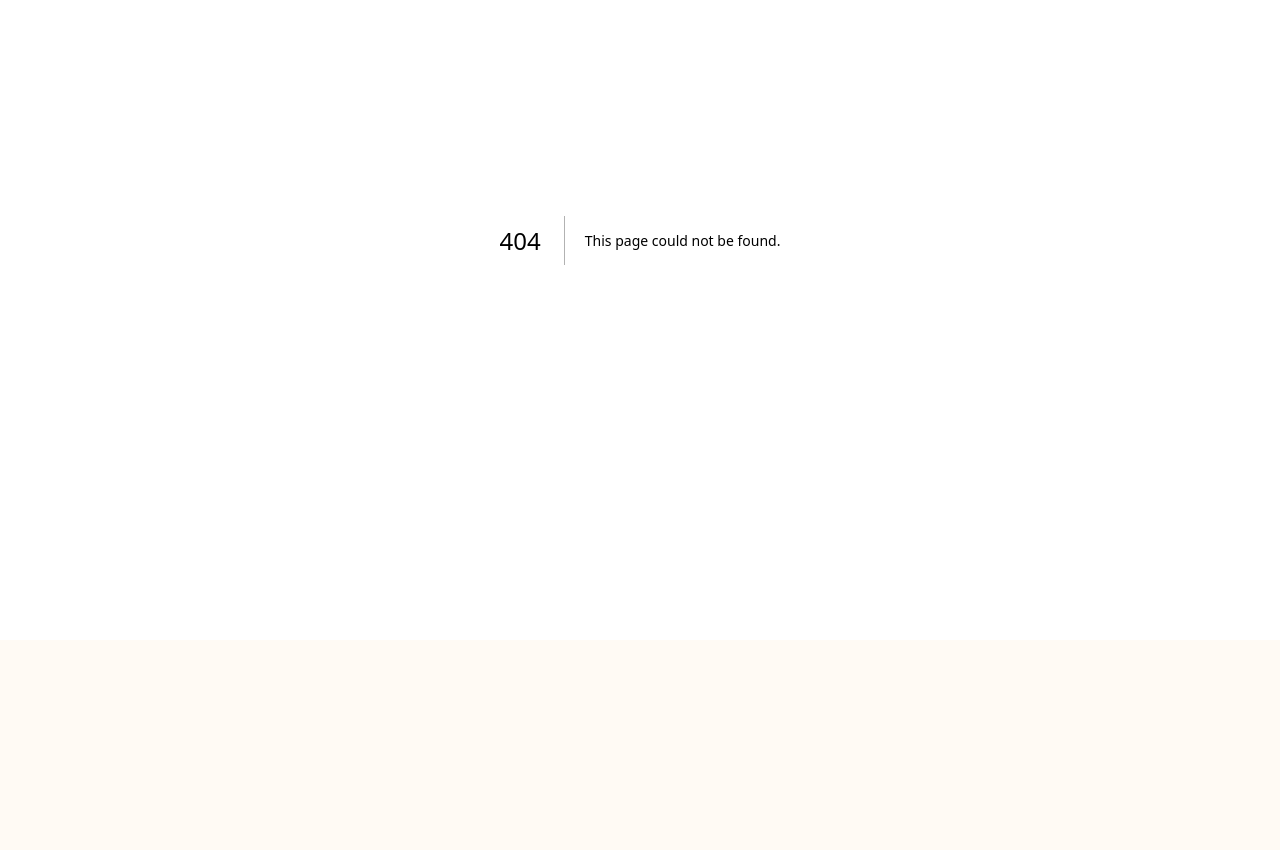
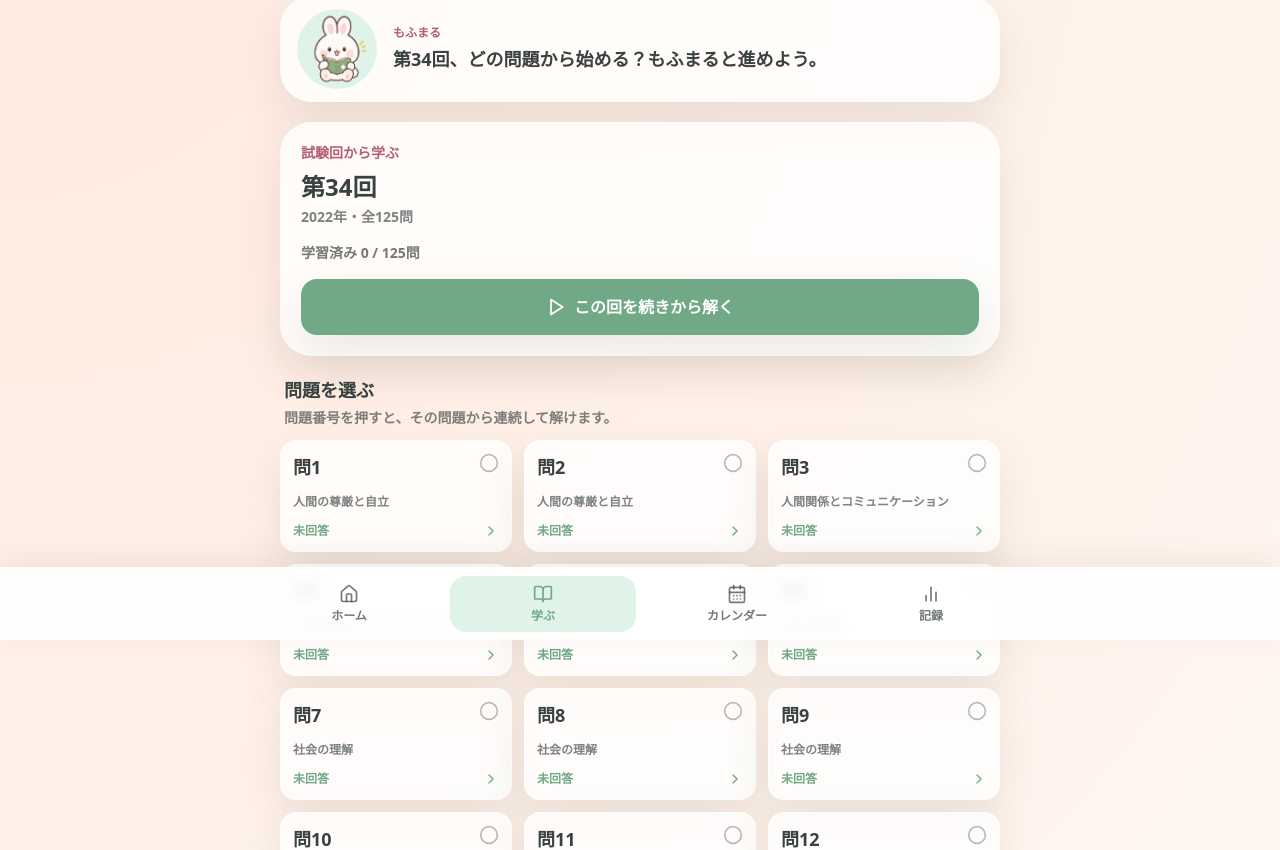
Before and after one commit to arpeggionium/usagi-study-room, a Next.js app: page /round/34 in a window 1280 px wide. Before the commit this address had no page. Shown: the part 160-1010 px from the top of the page. Before the commit the page ends 800 px from the top, so only its background shows below. Built offline with nearby package versions, Linux system fonts and the light colour scheme.

Commit message:
Add exam round question overview

```diff
--- a/app/learn/page.tsx
+++ b/app/learn/page.tsx
@@ -42,7 +42,7 @@ export default function LearnPage() {
         <section className="space-y-3" aria-label="試験回から選ぶ">
           <div className="px-1">
             <p className="text-sm font-black text-berry">試験回から選ぶ</p>
-            <p className="mt-1 text-sm font-bold text-ink/65">途中で閉じても、次の問題から再開できます。</p>
+            <p className="mt-1 text-sm font-bold text-ink/65">問題一覧から、好きな問題を選んで始められます。</p>
           </div>
           {rounds.map((round) => (
             <article key={round.examRound} className="rounded-3xl border border-white/80 bg-white/80 p-4 shadow-soft">
@@ -57,10 +57,10 @@ export default function LearnPage() {
                 学習済み {round.answeredQuestionCount} / {round.questionCount}・正答率 {round.accuracy === null ? "--%" : `${round.accuracy}%`}
               </p>
               <Link
-                href={`/quiz?mode=round&round=${round.examRound}`}
+                href={`/round/${round.examRound}`}
                 className="mt-4 inline-flex min-h-11 items-center gap-1 rounded-full px-3 text-sm font-black text-leaf focus:outline-none focus:ring-4 focus:ring-peach"
               >
-                この回を解く <ChevronRight className="h-5 w-5" aria-hidden="true" />
+                問題一覧を見る <ChevronRight className="h-5 w-5" aria-hidden="true" />
               </Link>
             </article>
           ))}
--- /dev/null
+++ b/app/round/[round]/page.tsx
@@ -0,0 +1,10 @@
+import { RoundQuestionListClient } from "@/components/RoundQuestionListClient";
+
+type RoundPageProps = {
+  params: Promise<{ round: string }>;
+};
+
+export default async function RoundPage({ params }: RoundPageProps) {
+  const { round } = await params;
+  return <RoundQuestionListClient examRound={round} />;
+}
--- a/components/AppShell.tsx
+++ b/components/AppShell.tsx
@@ -11,7 +11,7 @@ function navClass(active: boolean): string {
 
 export function AppShell({ children }: { children: ReactNode }) {
   const pathname = usePathname();
-  const isLearn = pathname.startsWith("/quiz") || pathname.startsWith("/categories") || pathname.startsWith("/learn");
+  const isLearn = pathname.startsWith("/quiz") || pathname.startsWith("/categories") || pathname.startsWith("/learn") || pathname.startsWith("/round");
 
   return (
     <div className="min-h-screen bg-[radial-gradient(circle_at_top_left,#ffe9df_0,#fffaf4_34%,#eef8f1_100%)] text-ink">
--- a/components/QuizClient.tsx
+++ b/components/QuizClient.tsx
@@ -69,13 +69,6 @@ function QuizSession({ query }: { query: string }) {
     const timer = window.setTimeout(() => setNeedsBreak(true), 30 * 60 * 1000);
     return () => window.clearTimeout(timer);
   }, []);
-  const [currentIndex, setCurrentIndex] = useState(
-    roundSession?.completed ? 0 : roundSession?.currentQuestionIndex ?? 0,
-  );
-  const [answer, setAnswer] = useState<AnswerState | null>(null);
-  const [correctCount, setCorrectCount] = useState(roundSession?.correctQuestionIds.length ?? 0);
-  const [wrongIds, setWrongIds] = useState(roundSession?.wrongQuestionIds ?? []);
-  const [finished, setFinished] = useState(false);
   const questions = useMemo(
     () =>
       buildQuestions(
@@ -87,6 +80,21 @@ function QuizSession({ query }: { query: string }) {
       ),
     [savedProgress, searchParams],
   );
+  const requestedQuestionNumber = Number(searchParams.get("start"));
+  const requestedStartIndex = questions.findIndex(
+    (candidate) => candidate.questionNumber === requestedQuestionNumber,
+  );
+  const [currentIndex, setCurrentIndex] = useState(
+    requestedStartIndex >= 0
+      ? requestedStartIndex
+      : roundSession?.completed
+        ? 0
+        : roundSession?.currentQuestionIndex ?? 0,
+  );
+  const [answer, setAnswer] = useState<AnswerState | null>(null);
+  const [correctCount, setCorrectCount] = useState(roundSession?.correctQuestionIds.length ?? 0);
+  const [wrongIds, setWrongIds] = useState(roundSession?.wrongQuestionIds ?? []);
+  const [finished, setFinished] = useState(false);
   const question = questions[currentIndex];
   const { questionTopRef, scheduleQuestionScroll } = useQuestionAutoScroll(question?.id);
 
@@ -309,6 +317,14 @@ function QuizSession({ query }: { query: string }) {
         )}
 
         <div className="text-center">
+          {examRound ? (
+            <Link
+              href={`/round/${examRound}`}
+              className="mr-2 inline-flex min-h-11 items-center justify-center rounded-full px-4 text-sm font-bold text-leaf focus:outline-none focus:ring-4 focus:ring-mint"
+            >
+              問題一覧へ
+            </Link>
+          ) : null}
           <Link
             href="/"
             className="inline-flex min-h-11 items-center justify-center rounded-full px-4 text-sm font-bold text-ink/60 focus:outline-none focus:ring-4 focus:ring-mint"
--- /dev/null
+++ b/components/RoundQuestionListClient.tsx
@@ -0,0 +1,109 @@
+"use client";
+
+import Link from "next/link";
+import { useEffect, useState } from "react";
+import { ArrowLeft, CheckCircle2, ChevronRight, Circle, ImageIcon, Play, XCircle } from "lucide-react";
+import { ActionButton } from "@/components/ActionButton";
+import { AppShell } from "@/components/AppShell";
+import { Mascot } from "@/components/Mascot";
+import { getQuestionsByRound } from "@/lib/questions/repository";
+import { loadProgress } from "@/lib/progress/localProgressRepository";
+import type { LearningProgress } from "@/types/progress";
+
+type RoundQuestionListClientProps = {
+  examRound: string;
+};
+
+export function RoundQuestionListClient({ examRound }: RoundQuestionListClientProps) {
+  const questions = getQuestionsByRound(examRound);
+  const [progress, setProgress] = useState<LearningProgress | null>(null);
+
+  useEffect(() => {
+    setProgress(loadProgress());
+  }, []);
+
+  if (questions.length === 0) {
+    return (
+      <AppShell>
+        <div className="space-y-5">
+          <Mascot mood="tired" message="この試験回の問題が見つからなかったよ。別の回を選んでみよう。" />
+          <ActionButton href="/learn" variant="soft">
+            学ぶ画面へ戻る
+          </ActionButton>
+        </div>
+      </AppShell>
+    );
+  }
+
+  const examYear = questions[0].examYear;
+  const answeredCount = questions.filter((question) => progress?.questionStats[question.id]?.answerCount).length;
+
+  return (
+    <AppShell>
+      <div className="space-y-5">
+        <Link
+          href="/learn"
+          className="inline-flex min-h-11 items-center gap-1 rounded-full px-2 text-sm font-black text-leaf focus:outline-none focus:ring-4 focus:ring-peach"
+        >
+          <ArrowLeft className="h-5 w-5" aria-hidden="true" />
+          試験回を選ぶ
+        </Link>
+
+        <Mascot mood="study" message={`第${examRound}回、どの問題から始める？もふまると進めよう。`} compact />
+
+        <section className="surface">
+          <p className="text-sm font-black text-berry">試験回から学ぶ</p>
+          <h1 className="mt-2 text-2xl font-black">第{examRound}回</h1>
+          <p className="mt-1 text-sm font-bold text-ink/65">{examYear}年・全{questions.length}問</p>
+          <p className="mt-4 text-sm font-bold text-ink/70">学習済み {answeredCount} / {questions.length}問</p>
+          <div className="mt-4">
+            <ActionButton href={`/quiz?mode=round&round=${examRound}`} variant="primary">
+              <span className="flex items-center gap-2"><Play className="h-5 w-5" aria-hidden="true" />この回を続きから解く</span>
+            </ActionButton>
+          </div>
+        </section>
+
+        <section aria-labelledby="round-question-list-heading">
+          <div className="px-1">
+            <h2 id="round-question-list-heading" className="text-lg font-black">問題を選ぶ</h2>
+            <p className="mt-1 text-sm font-bold text-ink/65">問題番号を押すと、その問題から連続して解けます。</p>
+          </div>
+          <ul className="mt-3 grid grid-cols-2 gap-3 sm:grid-cols-3">
+            {questions.map((question) => {
+              const stats = progress?.questionStats[question.id];
+              const hasAnswered = Boolean(stats?.answerCount);
+              const hasEverCorrect = (stats?.correctCount ?? 0) > 0;
+              const hasRecentWrong = hasAnswered && !hasEverCorrect;
+              const statusLabel = hasEverCorrect ? "正解済み" : hasRecentWrong ? "復習したい" : "未回答";
+
+              return (
+                <li key={question.id}>
+                  <Link
+                    href={`/quiz?mode=round&round=${examRound}&start=${question.questionNumber}`}
+                    className="flex min-h-28 flex-col justify-between rounded-2xl border border-white/80 bg-white/80 p-3 shadow-soft transition hover:bg-mint focus:outline-none focus:ring-4 focus:ring-peach"
+                    aria-label={`問題 ${question.questionNumber}、${question.category}、${statusLabel}`}
+                  >
+                    <span className="flex items-start justify-between gap-2">
+                      <span className="text-lg font-black text-ink">問{question.questionNumber}</span>
+                      <span className="flex items-center gap-1 text-leaf">
+                        {question.hasVisual ? <ImageIcon className="h-4 w-4" aria-label="図あり" /> : null}
+                        {hasEverCorrect ? <CheckCircle2 className="h-5 w-5" aria-label="正解済み" /> : null}
+                        {hasRecentWrong ? <XCircle className="h-5 w-5 text-berry" aria-label="復習したい問題" /> : null}
+                        {!hasAnswered ? <Circle className="h-5 w-5 text-ink/35" aria-label="未回答" /> : null}
+                      </span>
+                    </span>
+                    <span className="line-clamp-2 text-xs font-bold leading-5 text-ink/65">{question.category}</span>
+                    <span className="flex items-center justify-between text-xs font-black text-leaf">
+                      {statusLabel}
+                      <ChevronRight className="h-4 w-4" aria-hidden="true" />
+                    </span>
+                  </Link>
+                </li>
+              );
+            })}
+          </ul>
+        </section>
+      </div>
+    </AppShell>
+  );
+}
```
